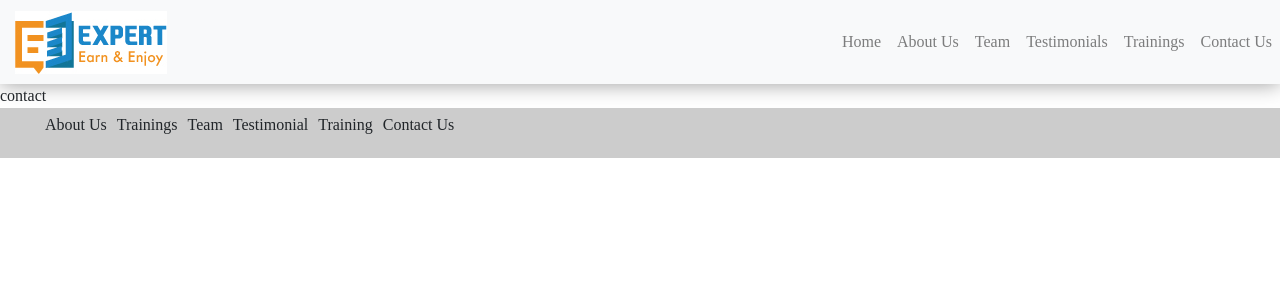
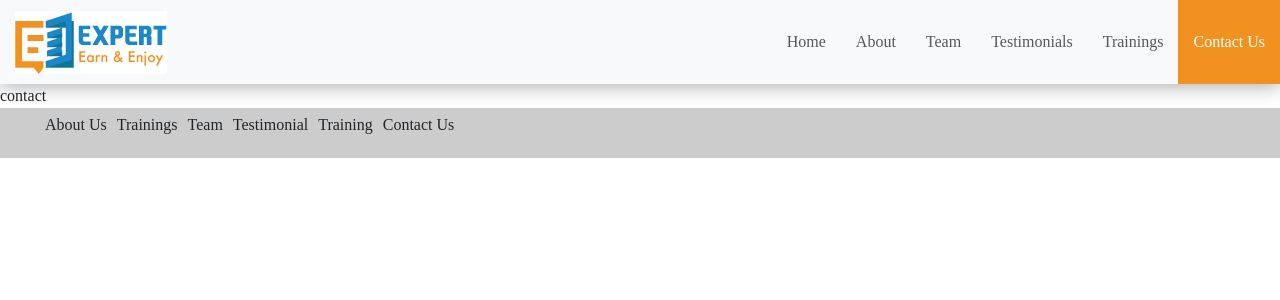
Before and after one commit to ramchander05465/f2expert, a React (Create React App) app: page /contact in a window 1280 px wide. Shown: the top 300 px of the page. Built offline with nearby package versions, Linux system fonts and the light colour scheme.

Commit message:
implemented active nav item

```diff
--- a/src/app-router.js
+++ b/src/app-router.js
@@ -8,8 +8,7 @@ import Trainings from './containers/trainings/trainings'
 import Testimonials from './containers/testimonials/testimonials'
 import Contact from './containers/contact/contact'
 
-const AppRouter = (props) => (
-  <BrowserRouter>
+const AppRouter = () => (
     <Switch>
       <Route path="/" exact component={Home} />
       <Route path="/home" component={Home} />
@@ -19,7 +18,6 @@ const AppRouter = (props) => (
       <Route path="/testimonials" component={Testimonials} />
       <Route path="/contact" component={Contact} />
     </Switch>
-  </BrowserRouter>
 )
 
 export default AppRouter
--- a/src/components/header/header.js
+++ b/src/components/header/header.js
@@ -1,16 +1,13 @@
 import React from 'react'
+import {NavLink} from 'react-router-dom';
 import {
   Collapse,
   Navbar,
   NavbarToggler,
   NavbarBrand,
   Nav,
-  NavItem,
-  NavLink,
-  UncontrolledDropdown,
-  DropdownToggle,
-  DropdownMenu,
-  DropdownItem   } from 'reactstrap'
+  NavItem  } from 'reactstrap'
+
 
 //import './header.css'
 import logo from '../../images/f2e.jpg'
@@ -24,22 +21,22 @@ const Header = (props) => {
           <Collapse isOpen={props.collapsed} navbar>
             <Nav className="ml-auto" navbar>
               <NavItem>
-                <NavLink href="/home">Home</NavLink>
+                <NavLink  to="/home" activeClassName="active">Home</NavLink >
               </NavItem>
               <NavItem>
-                <NavLink href="/about">About Us</NavLink>
+                <NavLink to="/about" activeClassName="active">About</NavLink>
               </NavItem>
               <NavItem>
-                <NavLink href="/team">Team</NavLink>
+                <NavLink activeClassName="active" to="/team">Team</NavLink>
               </NavItem>
               <NavItem>
-                <NavLink href="/testimonials">Testimonials</NavLink>
+                <NavLink activeClassName="active" to="/testimonials">Testimonials</NavLink>
               </NavItem>
               <NavItem>
-                <NavLink href="/trainings">Trainings</NavLink>
+                <NavLink activeClassName="active" to="/trainings">Trainings</NavLink>
               </NavItem>
               <NavItem>
-                <NavLink href="/contact">Contact Us</NavLink>
+                <NavLink activeClassName="active" to="/contact">Contact Us</NavLink>
               </NavItem>
             </Nav>
           </Collapse>
--- a/src/containers/team/team.js
+++ b/src/containers/team/team.js
@@ -1,6 +1,7 @@
 import React, { Component } from 'react'
+import {withRouter} from 'react-router-dom'
 
-export default class Team extends Component {
+class Team extends Component {
   render() {
     return (
       <div>
@@ -9,3 +10,5 @@ export default class Team extends Component {
     )
   }
 }
+
+export default Team
--- a/src/index.css
+++ b/src/index.css
@@ -18,6 +18,7 @@ body {
 
 .header-top .navbar-nav a:hover{
   background: #f19220;
+  font-size: 16px;
   text-decoration: none;
   color: #ffffff;
 }
@@ -181,3 +182,9 @@ footer li{
   padding: 5px;
   align-items: center;
 }
+a.active {
+  background: #f19220;
+  text-decoration: none;
+  color: #ffffff;
+  font-size: 16px;
+}
--- a/src/index.js
+++ b/src/index.js
@@ -2,6 +2,7 @@ import React from 'react';
 import ReactDOM from 'react-dom';
 import {createStore} from 'redux'
 import {Provider} from 'react-redux'
+import {BrowserRouter} from 'react-router-dom'
 
 import 'bootstrap/dist/css/bootstrap.min.css';
 import './index.css';
@@ -11,6 +12,5 @@ import reducers from './reducers';
 import registerServiceWorker from './registerServiceWorker';
 
 const store = createStore(reducers,window.__REDUX_DEVTOOLS_EXTENSION__ && window.__REDUX_DEVTOOLS_EXTENSION__());
-
-ReactDOM.render(<Provider store={store}><App /></Provider>, document.getElementById('root'));
+ReactDOM.render(<Provider store={store}><BrowserRouter><App /></BrowserRouter></Provider>, document.getElementById('root'));
 registerServiceWorker();
```
